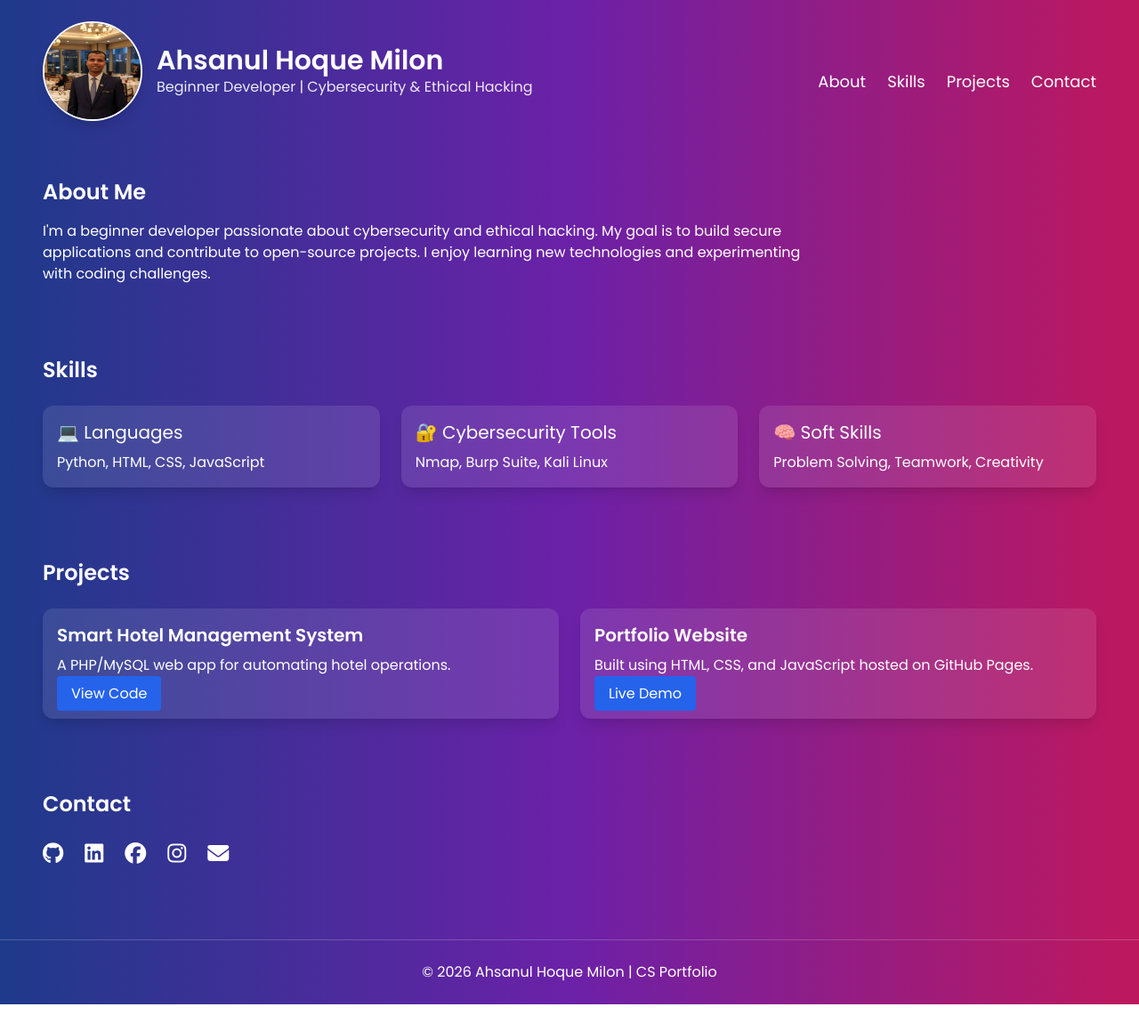
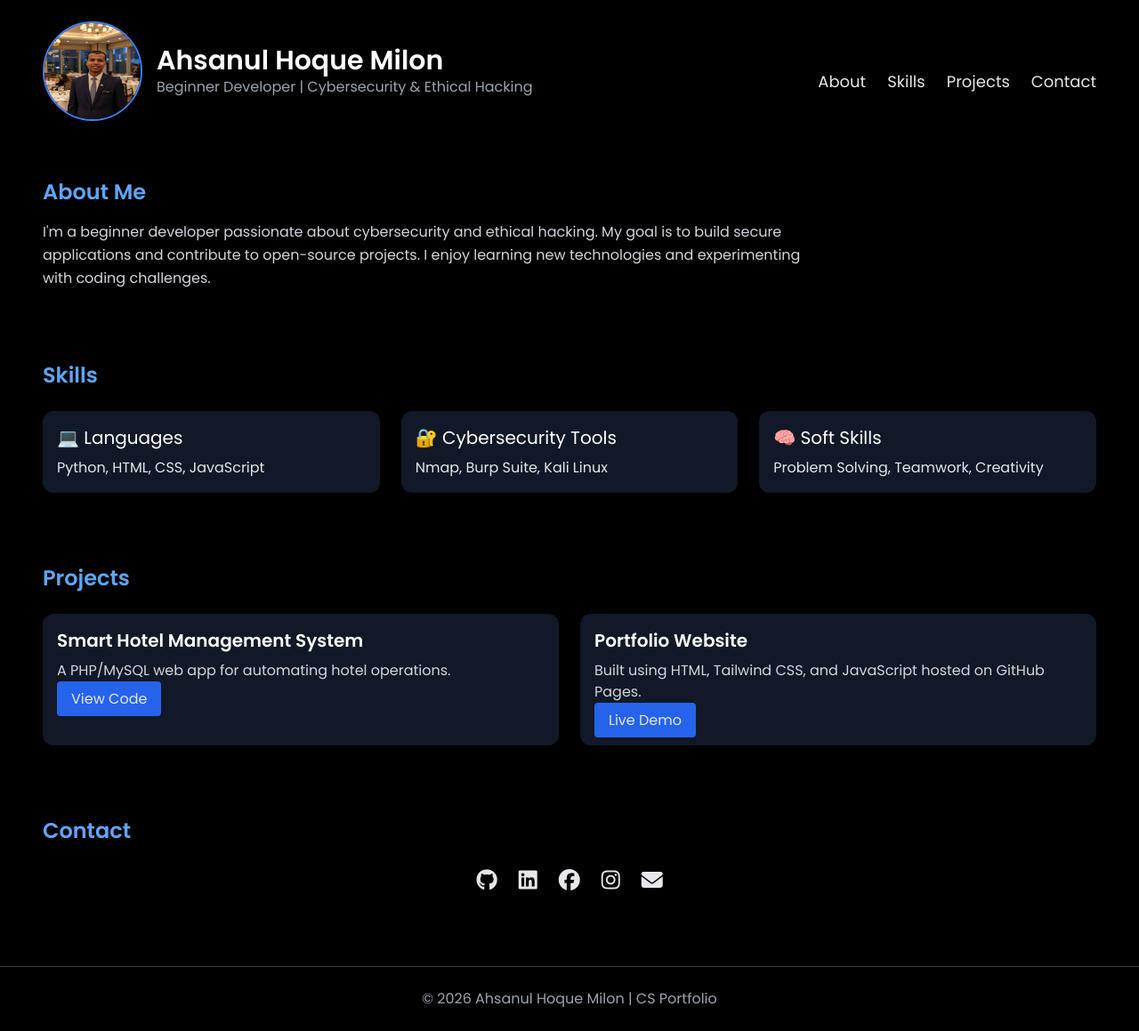
Before and after one commit to ahmilon47/ahmilon47.github.io, a plain HTML site: page index.html in a window 1280 px wide. Shown: the whole page at 89% size. Before the commit the page ends 1129 px from the top, so only its background shows below. Drawn offline with nearby package versions, Linux system fonts and the light colour scheme.

Commit message:
Update index.html

```diff
--- a/index.html
+++ b/index.html
@@ -19,23 +19,25 @@
   <style>
     body { font-family: 'Poppins', sans-serif; }
     .contact-btns a { transition: 0.3s; }
-    .contact-btns a:hover { color: #4db8ff; transform: scale(1.2); }
+    .contact-btns a:hover { color: #4db8ff; transform: scale(1.2); text-shadow: 0 0 10px #4db8ff; }
     #back-to-top { display: none; position: fixed; bottom: 20px; right: 20px; background: #4db8ff; color: white; border: none; padding: 10px; border-radius: 50%; cursor: pointer; transition: 0.3s; }
     #back-to-top:hover { background: #1e40af; }
   </style>
 </head>
-<body class="bg-gradient-to-r from-blue-900 via-purple-800 to-pink-700 text-white">
+
+<body class="bg-black text-gray-200">
 
   <!-- Header -->
   <header class="flex flex-col md:flex-row items-center justify-between p-6 md:px-12 text-center md:text-left">
     <div class="flex flex-col md:flex-row items-center space-y-4 md:space-y-0 md:space-x-4">
-    <img src="profile.jpg" alt="A H Milon" class="w-24 h-24 md:w-28 md:h-28 rounded-full border-2 border-white shadow-lg">
+      <img src="profile.jpg" alt="A H Milon" class="w-24 h-24 md:w-28 md:h-28 rounded-full border-2 border-blue-500 shadow-lg">
       <div>
-      <h1 class="text-2xl md:text-3xl font-bold">Ahsanul Hoque Milon</h1>
-      <p class="text-sm md:text-base opacity-90">Beginner Developer | Cybersecurity & Ethical Hacking</p>
+        <h1 class="text-3xl font-bold text-white">Ahsanul Hoque Milon</h1>
+        <p class="text-sm md:text-base text-gray-400">Beginner Developer | Cybersecurity & Ethical Hacking</p>
       </div>
     </div>
-  <nav class="mt-6 flex flex-wrap justify-center gap-6 text-lg font-medium">
+
+    <nav class="mt-6 flex flex-wrap justify-center md:justify-end gap-6 text-lg font-medium">
       <a href="#about" class="hover:text-blue-400 transition">About</a>
       <a href="#skills" class="hover:text-blue-400 transition">Skills</a>
       <a href="#projects" class="hover:text-blue-400 transition">Projects</a>
@@ -45,27 +47,28 @@
 
   <!-- About -->
   <section id="about" class="px-6 md:px-12 py-10">
-    <h2 class="text-2xl font-bold mb-4">About Me</h2>
-    <p class="md:w-3/4">
-      I'm a beginner developer passionate about cybersecurity and ethical hacking. My goal is to build secure applications and contribute to open-source projects.
+    <h2 class="text-2xl font-bold mb-4 text-blue-400">About Me</h2>
+    <p class="md:w-3/4 text-gray-300 leading-relaxed">
+      I'm a beginner developer passionate about cybersecurity and ethical hacking.
+      My goal is to build secure applications and contribute to open-source projects.
       I enjoy learning new technologies and experimenting with coding challenges.
     </p>
   </section>
 
   <!-- Skills -->
   <section id="skills" class="px-6 md:px-12 py-10">
-    <h2 class="text-2xl font-bold mb-6">Skills</h2>
-    <div class="grid grid-cols-1 md:grid-cols-3 gap-6">
-      <div class="bg-white bg-opacity-10 p-4 rounded-xl shadow-lg">
-        <h3 class="text-xl mb-2">💻 Languages</h3>
+    <h2 class="text-2xl font-bold mb-6 text-blue-400">Skills</h2>
+    <div class="grid grid-cols-1 sm:grid-cols-2 md:grid-cols-3 gap-6">
+      <div class="bg-gray-900 p-4 rounded-xl shadow-lg hover:shadow-blue-500/30 transition">
+        <h3 class="text-xl mb-2 text-white">💻 Languages</h3>
         <p>Python, HTML, CSS, JavaScript</p>
       </div>
-      <div class="bg-white bg-opacity-10 p-4 rounded-xl shadow-lg">
-        <h3 class="text-xl mb-2">🔐 Cybersecurity Tools</h3>
+      <div class="bg-gray-900 p-4 rounded-xl shadow-lg hover:shadow-blue-500/30 transition">
+        <h3 class="text-xl mb-2 text-white">🔐 Cybersecurity Tools</h3>
         <p>Nmap, Burp Suite, Kali Linux</p>
       </div>
-      <div class="bg-white bg-opacity-10 p-4 rounded-xl shadow-lg">
-        <h3 class="text-xl mb-2">🧠 Soft Skills</h3>
+      <div class="bg-gray-900 p-4 rounded-xl shadow-lg hover:shadow-blue-500/30 transition">
+        <h3 class="text-xl mb-2 text-white">🧠 Soft Skills</h3>
         <p>Problem Solving, Teamwork, Creativity</p>
       </div>
     </div>
@@ -73,27 +76,26 @@
 
   <!-- Projects -->
   <section id="projects" class="px-6 md:px-12 py-10">
-  <h2 class="text-2xl font-bold mb-6">Projects</h2>
-
+    <h2 class="text-2xl font-bold mb-6 text-blue-400">Projects</h2>
     <div class="grid grid-cols-1 sm:grid-cols-2 gap-6">
-    <div class="bg-white bg-opacity-10 p-4 rounded-xl shadow-lg">
-      <h3 class="text-xl font-semibold mb-2">Smart Hotel Management System</h3>
-      <p class="mb-2">A PHP/MySQL web app for automating hotel operations.</p>
-      <a href="https://github.com/ahmilon47/hotel-system" target="_blank" class="bg-blue-600 px-4 py-2 rounded hover:bg-blue-500">View Code</a>
+      <div class="bg-gray-900 p-4 rounded-xl shadow-lg hover:shadow-blue-500/30 transition">
+        <h3 class="text-xl font-semibold mb-2 text-white">Smart Hotel Management System</h3>
+        <p class="mb-2 text-gray-300">A PHP/MySQL web app for automating hotel operations.</p>
+        <a href="https://github.com/ahmilon47/hotel-system" target="_blank" class="bg-blue-600 hover:bg-blue-500 px-4 py-2 rounded transition">View Code</a>
       </div>
 
-    <div class="bg-white bg-opacity-10 p-4 rounded-xl shadow-lg">
-      <h3 class="text-xl font-semibold mb-2">Portfolio Website</h3>
-      <p class="mb-2">Built using HTML, CSS, and JavaScript hosted on GitHub Pages.</p>
-      <a href="https://ahmilon47.github.io" target="_blank" class="bg-blue-600 px-4 py-2 rounded hover:bg-blue-500">Live Demo</a>
+      <div class="bg-gray-900 p-4 rounded-xl shadow-lg hover:shadow-blue-500/30 transition">
+        <h3 class="text-xl font-semibold mb-2 text-white">Portfolio Website</h3>
+        <p class="mb-2 text-gray-300">Built using HTML, Tailwind CSS, and JavaScript hosted on GitHub Pages.</p>
+        <a href="https://ahmilon47.github.io" target="_blank" class="bg-blue-600 hover:bg-blue-500 px-4 py-2 rounded transition">Live Demo</a>
       </div>
     </div>
   </section>
 
   <!-- Contact -->
   <section id="contact" class="px-6 md:px-12 py-10">
-    <h2 class="text-2xl font-bold mb-6">Contact</h2>
-    <div class="flex space-x-6 text-2xl contact-btns">
+    <h2 class="text-2xl font-bold mb-6 text-blue-400">Contact</h2>
+    <div class="flex space-x-6 text-2xl contact-btns justify-center">
       <a href="https://github.com/ahmilon47" target="_blank"><i class="fab fa-github"></i></a>
       <a href="https://linkedin.com/in/ahmilon47" target="_blank"><i class="fab fa-linkedin"></i></a>
       <a href="https://facebook.com/ahmilon47" target="_blank"><i class="fab fa-facebook"></i></a>
@@ -102,21 +104,19 @@
     </div>
   </section>
 
-  <!-- Back to top -->
+  <!-- Back to Top -->
   <button id="back-to-top"><i class="fas fa-arrow-up"></i></button>
 
-  <footer class="text-center py-6 mt-10 border-t border-white border-opacity-20">
+  <!-- Footer -->
+  <footer class="text-center py-6 mt-10 border-t border-gray-700 text-gray-400">
     <p>© 2026 Ahsanul Hoque Milon | CS Portfolio</p>
   </footer>
 
   <!-- JS -->
-  <script src="script.js"></script>
   <script>
-    // Back to top button
     const btn = document.getElementById('back-to-top');
     window.onscroll = () => {
-      if (window.scrollY > 300) btn.style.display = 'block';
-      else btn.style.display = 'none';
+      btn.style.display = window.scrollY > 300 ? 'block' : 'none';
     };
     btn.onclick = () => window.scrollTo({ top: 0, behavior: 'smooth' });
   </script>
```
Lines whose indentation alone changed are shown as unchanged.
